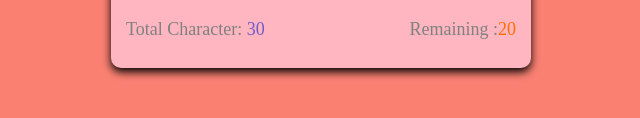
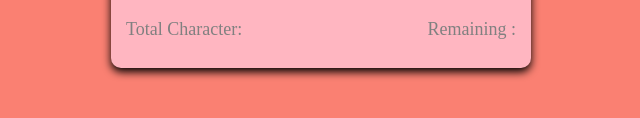
Before and after one commit to Aditya-SE/Real-time-character-counter-, a plain HTML site: page index.html in a window 1280 px wide. Shown: the part 456-574 px from the top of the page, 319-959 px from the left. Drawn offline with Linux system fonts and the light colour scheme.

Commit message:
html file updated

```diff
--- a/index.html
+++ b/index.html
@@ -12,8 +12,8 @@
 
         <textarea id="textarea" class="textarea" maxlength="50" placeholder="Write your text here..."></textarea>
         <div class="counter-container">
-            <p>Total Character: <span class="total-counter" id="total-counter">30</span></p>
-            <p>Remaining :<span class="remaining-counter" id="remaining-counter">20</span></p>
+            <p>Total Character: <span class="total-counter" id="total-counter"></span></p>
+            <p>Remaining :<span class="remaining-counter" id="remaining-counter"></span></p>
         </div>
     </div>
 </body>
```
